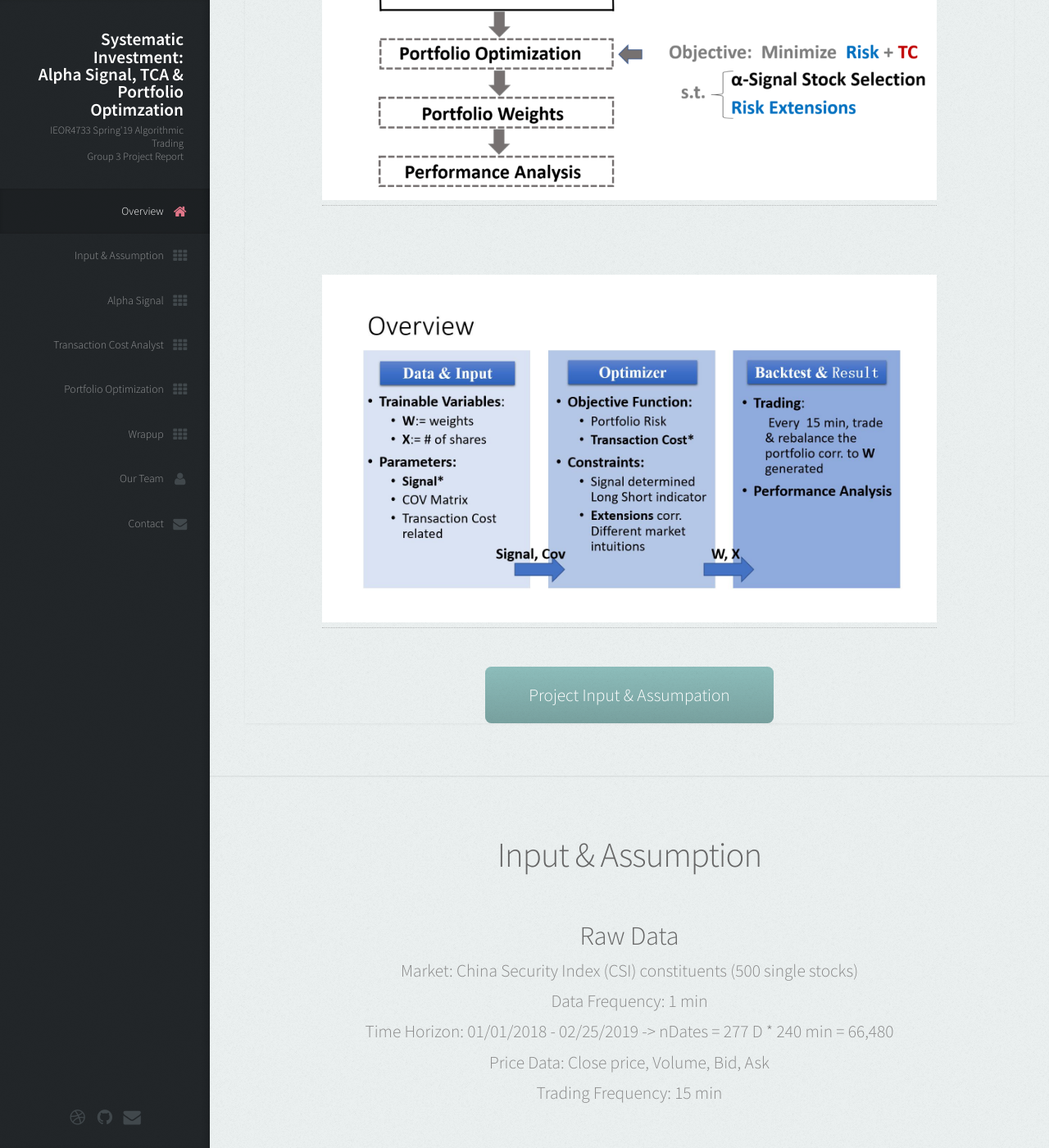
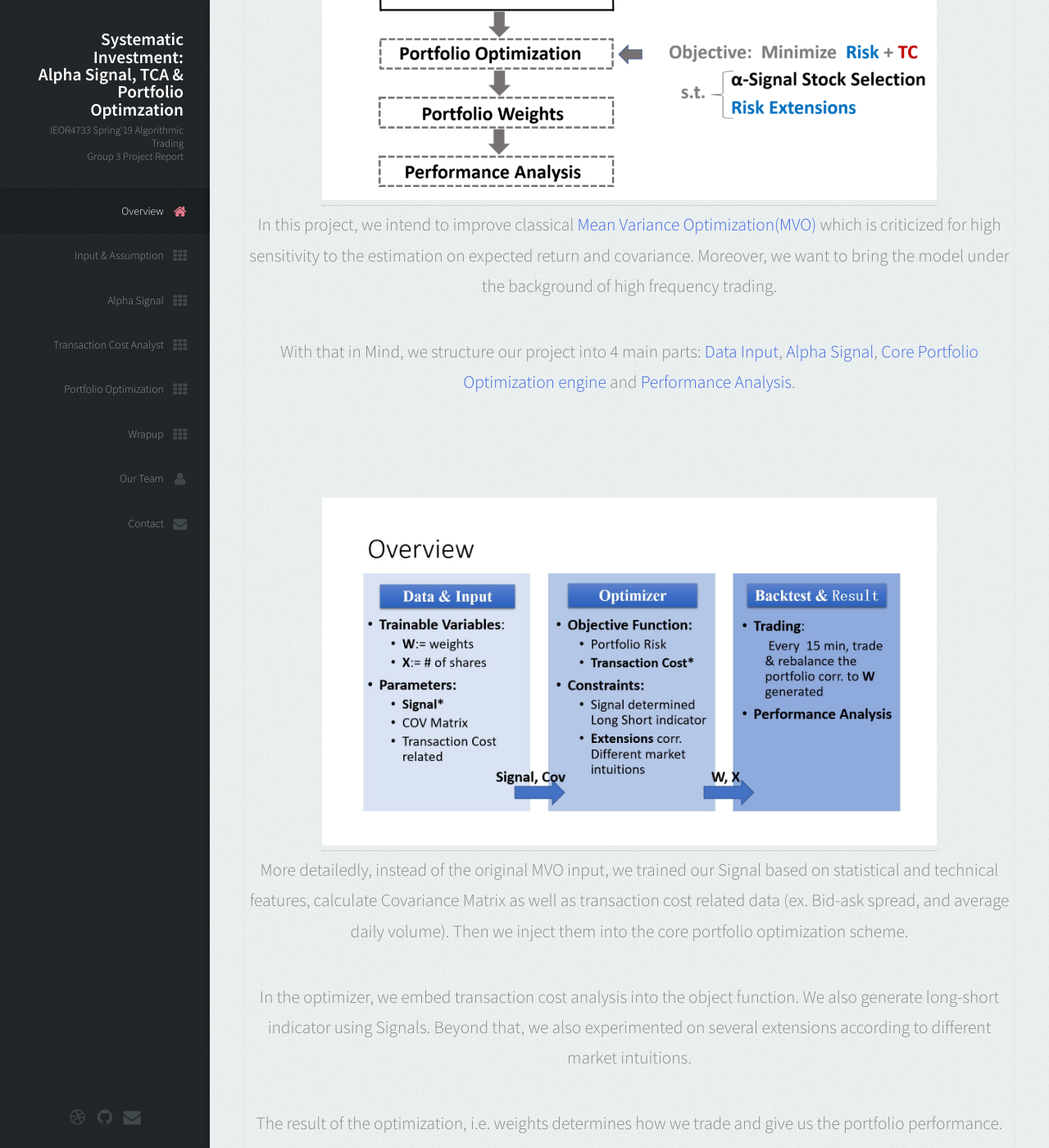
Before and after one commit to xiaohui-victor-li/xiaohui-victor-li.github.io, a Jekyll site: the page projects/algo-trading-project/index.html, which Jekyll copies as it is, in a window 1280 px wide and 1400 px high, scrolled down 1248 px. Shown: the whole window at 82% size. Built offline with Jekyll 4.4.1, drawn with Linux system fonts in a browser that asks for light colours; some of the changed text lies outside the part shown.

Commit message:
Add files via upload
New Algo Project

```diff
--- a/projects/algo-trading-project/index.html
+++ b/projects/algo-trading-project/index.html
@@ -105,11 +105,19 @@
 								<a href="#">
 									<img src="images/flowchart.jpg" alt="" width="80%" />
 								</a>
+
+								<p>In this project, we intend to improve classical <span style="color:royalblue">Mean Variance Optimization(MVO)</span> which is criticized for high sensitivity to the estimation on expected return and covariance. Moreover, we want to bring the model under the background of high frequency trading.</p>
+
+								<p>With that in Mind, we structure our project into 4 main parts: <span style="color:royalblue">Data Input</span>, <span style="color:royalblue">Alpha Signal</span>, <span style="color:royalblue">Core Portfolio Optimization engine</span> and <span style="color:royalblue">Performance Analysis</span>.</p>
 								<p>&nbsp;</p>
 
 								<a href="#">
 									<img src="images/flow2.jpeg" alt="" width="80%" />
 								</a>
+								<p>More detailedly,  instead of the original MVO input, we trained our Signal based on statistical and technical features, calculate Covariance Matrix as well as transaction cost related data (ex. Bid-ask spread, and average daily volume). Then we inject them into the core portfolio optimization scheme. </p>
+								<p>In the optimizer, we embed transaction cost analysis into the object function. We also generate long-short indicator using Signals. Beyond that, we also experimented on several extensions according to different market intuitions.  </p>
+								<p>The result of the optimization, i.e. weights determines how we trade and give us the portfolio performance.</p>
+
 							<footer>
 								<a href="#input" class="button scrolly">Project Input & Assumpation</a>
 							</footer>
@@ -136,9 +144,9 @@
 						<ul>
 						<li><h2>Assumptions:</h2>
 						<ul>
-						<li>All the stock are divisble</li>
-						<li>Price-taker trading mechanism</li>
-						<li>No shortselling ban, and higher commission fee for shortselling</li>
+						<li align="middle">a. All the stock are divisble</li>
+						<li align="middle">b. Price-taker trading mechanism</li>
+						<li align="middle">c. No shortselling ban, and higher commission fee for shortselling</li>
 
 						</ul>
 						</li>
@@ -148,17 +156,13 @@
 						<ul><li><h2>Benchmark choosing</h2><ul>
 						<p>&nbsp;</p>
 						<iframe id="igraph" scrolling="no" class="image fit" style="border:none;" seamless="seamless" src="https://plot.ly/~f_nnyz/10.embed" height="450" width="80%"></iframe>
-						<li><p >Traditional Benchmark: Index</p>
-						<ul>
-						<li>Survival Bias (stock suspension, changes in index constituents)</li>
 
-						</ul>
-						</li>
-						<li><p>Customize Benchmark</p>
-						<ul>
-						<li><p>Construct a new benmark with traded stock based on cap</p>
+						<li>Traditional Benchmark: Index</li>
+						<li><span style="color:tomato">Survival Bias Problem</span> (stock suspension, changes in index constituents...)</li>
 						<p>&nbsp;</p>
-						</li>
+						<li>Our Solution: <span style="color:royalblue">Customized Benchmark</span></li>
+						<li>Construct a new benmark with traded stock weighted based on <span style="color:skyblue">market capitalization</span></li>
+						<p>&nbsp;</p>
 
 
 
@@ -176,11 +180,19 @@
 
 							<header>
 								<h2>Alpha Signal</h2>
-								<h3>Financial Machine Learning</h3>
+								<h3><span style="background-color:DodgerBlue;color:white"> Concept </span>  Financial Machine Learning</h3>
 							</header>
 
 							<body class='typora-export' >
-							<div  id='write'  class = 'is-mac'><ul><li><p>A. classical linear alpha signal prediction among stock market is <strong>notirously difficult </strong> </p><ul><li>Non-linearity  </li><li>Noisy Randomness </li><li>Pattern Decay - <em>Regime Shift</em>  </li></ul><p>&nbsp;</p></li><li><p>B. general machine learning in finance is <strong>naively implemented</strong> </p><ul><li><p>Time Series  </p></li><li><p>Robustness</p><p>&nbsp;</p></li></ul></li></ul>
+							<div  id='write'  class = 'is-mac'><ul><li><p>A. classical linear alpha signal prediction among stock market is <span style="color:tomato">notirously difficult... </span>
+							</p><ul><li>Non-linearity  </li>
+								<li>Noisy Randomness </li>
+								<li>Pattern Decay - <em>Regime Shift</em>  </li></ul>
+							<li><p>B. general machine learning in finance is <span style="color:tomato">naively implemented</span> </p><ul><li>Time Series</li><li>Robustness</li></ul></li></ul>
+							<p>&nbsp;</p></li>
+
+							<p> For this section, we aim to design a machine-learning based model to dynamically select out the upward and downward trending stock among the stock pool. Specifically, the machine learning algorithm output a trading signal for each stocks from training in the histrocial data. We strive to preserve the <span style="color:tomato">overfitting issue</span> while maintaining a <span style="color:royalblue">robust prediction</span> to capture the trend under test set, thus enhancing the potential performance in true test set, which is live trading.
+							</p>
 
 
 							<footer>
@@ -205,17 +217,20 @@
 						<p>&nbsp;</p>
 
 						<li>Feature Selection</li>
-						<p>apply light gradient boosting tree model to find the feature importance</p>
+						<p>apply light gradient boosting tree model to find the feature importance on predicting the future stock return trend</p>
 						<a href="#" ><img src="images/ml/feat_importance.png" alt="" /></a>
 						<p>&nbsp;</p>
 
-						<h4 align="left"><a name='header-n100' class='md-header-anchor '></a>Dependent Variables</h4><ul><li>Up (+1) - top 25% positive return stocks </li><li>Down (-1) - bottom 25% loss return stocks  </li><li>Medium (0) - the rest stocks </li></ul>
+						<h4 align="left"><a name='header-n100' class='md-header-anchor '></a>Dependent Variables</h4>
+						<p>For each 15 minute period, rank and accordingly label the pool's stock <span style="color:royalblue">next period relative return</span> as dependent target.
+						<ul><li>Up (+1) - top 25% positive return stocks </li><li>Down (-1) - bottom 25% loss return stocks  </li><li>Medium (0) - the rest stocks </li></ul>
 						<p>&nbsp;</p>
 
 
 						<h3><a name='header-n17' class='md-header-anchor '></a>Model Selection</h3>
 
 						<h4 align="left"><a name='header-n56' class='md-header-anchor '></a>Time Series Cross Validation</h4>
+							<p>implement <span style="color:skyblue">walk-forward</span> time series cross valdiation to avoid serial autocorrelation and look-ahead bias error, thus measuring the real validation set model performance.</p>
 							<a href="#">
 									<img src="images/ml/ts-cv.png" alt="" height=400 width =300 />
 							</a>
@@ -274,6 +289,7 @@
 							<a href="#">
 								<img src="images/tca/tca.jpeg" alt="" width = 70%/></a>
 							<p>&nbsp;</p>
+							<p>From the graph, we clearly see that there is a gap between Net Value and Transaction cost adjusted net value, especially during a high volatility period. Therefore, it is of great importance to formulate and punish on the transaction cost. </p>
 
 							<h3>Commission Fee & Bia Ask</h3>
 
@@ -357,32 +373,24 @@
 				<section id="opt" class="three">
 						<div class="container">
 							<h2>Optimization Extension</h2>
-							<ul>
-
-							<li><h3>Assumptions of Minimum Variance Optimization:</h3>
-							<ul>
-							<li>Covariance matrix is the correct measure of investment risk</li>
-							<li>Investment returns canbe adequately represented by a joint elliptical distribution, e.g., Normal Distribution</li>
 
 
-							</ul>
-							</li>
+							<h3>Assumptions of Minimum Variance Optimization:</h3>
+							<p>Covariance matrix is the correct measure of investment risk. Investment returns canbe adequately represented by a joint elliptical distribution, e.g., Normal Distribution.</p>
+							<p>But the reality is different...</p>
 
-							</ul>
 							<ul>
-							<li>
-								<p align="left">But the reality is different. Therefore, our optimization extension would focus on:</p>
-							<ul>
-							<li><strong>Risk Measurement</strong></li>
-							<li><strong>Risk Management</strong></li>
-							</ul>
+							<li><p>Our optimization extension would focus on:</p>
+							<ul><li><strong>Risk Measurement</strong></li></ul>
+							<ul><li><strong>Risk Management</strong></li></ul>
 							</li>
 							</ul>
 							<a href="#">
-								<img src="images/opt/5_extension framework.png" alt="" width = 80%></a>
+								<img src="images/opt/5_extension framework.jpeg" alt="" width = 80%></a>
+							<p>&nbsp;</p>
 							<p>&nbsp;</p>
 
-							<h3 align="left">Optimization Extension 1: Downside Risk</h3>
+							<h3>Optimization Extension 1: Downside Risk</h3>
 							<ul>
 							<li><h4>Intuition:</h4>
 							<ul>
@@ -418,7 +426,7 @@
 
 							</ul>
 							<p>&nbsp;</p>
-							<h3 align="left">Optimization Extension 2: Shrink Weight</h3>
+							<h3>Optimization Extension 2: Shrink Weight</h3>
 							<ul>
 							<p>&nbsp;</p>
 							<li><h4>Intuition:</h4>
@@ -492,7 +500,7 @@
 							<p>&nbsp;</p>
 
 							<ul>
-							<li><p align="left">Source:</p>
+							<li><p>Source:</p>
 							<ul>
 							<li>Chonghui Jiang, Jiangze Du, Yunbi An, <em>Combining the minimum-variance and equally-weighted</em> <em>portfolios: Can portfolio performance be improved</em></li>
 
@@ -502,93 +510,103 @@
 							</ul>
 
 
+							<p>&nbsp;</p>
+
+							<h3>Optimization Extension 4: CVar</h3>
+							<ul>
+							<p>&nbsp;</p>
+							<li><h4>Intuition:</h4>
+							<ul>
+							<li>Limit the maximum total amount of short selling, i.e., the L1 norm of the portfolio-weight vector is shrinked within a given threshold</li>
+							<li>A generalization of the shortselling constraint in which the total amount of short-selling should not exceed a given budget</li>
+
+							</ul>
+							</li>
+
+							</ul>
+							<ul>
+							<p>&nbsp;</p>
+							<li><h4>Formulation:</h4>
+							<ul>
+							<a href="#">
+								<img src="images/opt/extension2_form.png" alt="" width = 50%></a>
+							<p>&nbsp;</p>
+							</li>
+
+							</ul>
+							</li>
+
+							</ul>
+							<h4>Result:</h4>
+							<a href="#">
+								<img src="images/opt/curve_2.jpeg" alt="" width = 70%></a>
+							<a href="#">
+								<img src="images/opt/extension4_table.png" alt="" width = 70%></a>
+
+							<ul>
+							<p>&nbsp;</p>
+							<li><h4>Source:</h4>
+							<ul>
+							<li>Victor DeMiguel, Lorenzo Garlappi, Francisco J. &amp; Nogales Raman Uppal (July 2007), A Generalized Approach to Portfolio Optimization: Improving Performance By Constraining Portfolio Norms</li>
+
+							</ul>
+							</li>
+
+							</ul>
+
+							<p>&nbsp;</p>
+							<h3>Optimization Extension 5: Risk Parity</h3>
+							<ul>
+							<p>&nbsp;</p>
+							<li><h4>Intuition:</h4>
+							<ul>
+							<li>Limit the maximum total amount of short selling, i.e., the L1 norm of the portfolio-weight vector is shrinked within a given threshold</li>
+							<li>A generalization of the shortselling constraint in which the total amount of short-selling should not exceed a given budget</li>
+
+							</ul>
+							</li>
+
+							</ul>
+							<ul>
+							<p>&nbsp;</p>
+							<li><h4>Formulation:</h4>
+							<ul>
+							<a href="#">
+								<img src="images/opt/extension2_form.png" alt="" width = 50%></a>
+							<p>&nbsp;</p>
+							</li>
+
+							</ul>
+							</li>
+
+							</ul>
+							<h4>Result:</h4>
+							<a href="#">
+								<img src="images/opt/curve_5.jpeg" alt="" width = 70%></a>
+							<a href="#">
+								<img src="images/opt/extension5_table.png" alt="" width = 70%></a>
+
+							<ul>
+							<p>&nbsp;</p>
+							<li><h4>Source:</h4>
+							<ul>
+							<li>Victor DeMiguel, Lorenzo Garlappi, Francisco J. &amp; Nogales Raman Uppal (July 2007), A Generalized Approach to Portfolio Optimization: Improving Performance By Constraining Portfolio Norms</li>
+
+							</ul>
+							</li>
+
+							</ul>
+
 							<footer>
-								<a href="#extension" class="button scrolly">Project Extention</a>
+								<a href="#extension" class="button scrolly">Thoughts</a>
 							</footer>
-							<p>&nbsp;</p>
 
 
 						</div>
 					</section>
 
 
-				<section id="extension" class="two">
-						<div class="container">
-
-							<header>
-								<h2>Project Extension</h2>
-							</header>
-
-
-						<p>&nbsp;</p>
-								<ul><h3>Optimization - CVaR (Expected Shortfall)</h3>
-								<ul>
-								<li><h4>Intuition:</h4>
-								<ul>
-								<li>CVaR, a risk assessment measure that quantifies the amount of tail risk; an alternative way to improve skewness</li>
-
-								</ul>
-								</li>
-								<li><h4>Formulation:</h4>
-								<a href="#">
-								<img src="images/ext/aa.jpeg" alt="" width = 50%></a>
-
-								<p>&nbsp;</p>
-								</li>
-
-								</ul>
-								</li>
-
-								</ul>
-								</li>
-
-								</ul>
-								<ul>
-								<li><p align="left">Source:</p>
-								<ul>
-								<li> Luis F. Zuluaga &amp; Samuel H. Cox, Improving skewness of mean-variance portfolios</li>
-
-								</ul>
-								</li>
-
-								</ul>
-								<p>&nbsp;</p>
-								<ul>
-								<li><h3>Optimization - Risk Parity</h3>
-								<ul>
-								<li><h4>Intuition:</h4>
-								<ul>
-								<li>The aim of Risk Parity Model is to make each asset contributes the same amount of risk to the portfolio</li>
-
-								</ul>
-								</li>
-								<li><h4>Formulation:</h4>
-								<a href="#">
-								<img src="images/ext/bb.jpeg" alt="" width = 50%></a>
-
-								</ul>
-								</li>
-
-								</ul>
-								</li>
-
-								</ul>
-								</li>
-
-								</ul>
-								</li>
-										</ul>
-										<ul>
-								<p>&nbsp;</p>
-										<footer>
-											<a href="#extension2" class="button scrolly">Thoughts</a>
-										</footer>
-										<p>&nbsp;</p>
-
-
-									</div>
-							</section>
-					<section id="extension2" class="two">
+					<section id="extension" class="two">
 							<div class="container">
 
 							<header>
@@ -658,6 +676,8 @@
 
 							<iframe id="igraph" class="image fit" scrolling="no" style="border:none;" seamless="seamless" src="https://plot.ly/~f_nnyz/75.embed" height="525" width="100%"></iframe>
 							</article>
+
+							<p>Overall, we achieved an increase in Net Value; Even in bear market, our net value almost maintain flat. Internally, all models out performs benchmark. Notebly, Semi Variance model and Shrink Weight bring our optimization scheme a whole stage up.</p>
 
 						<p>&nbsp;</p>
 						<p>&nbsp;</p>
```
Also changed, not shown: other parts of projects/algo-trading-project/index.html (+5 -5 lines), projects/algo-trading-project/images/opt/5_extension framework.jpeg (added), projects/algo-trading-project/images/opt/curve_2.jpeg (added), projects/algo-trading-project/images/opt/curve_5.jpeg (added), projects/algo-trading-project/images/opt/extension1_table.png, projects/algo-trading-project/images/opt/extension2_table.png, projects/algo-trading-project/images/opt/extension3_table.png, projects/algo-trading-project/images/opt/extension4_table.png (added), projects/algo-trading-project/images/opt/extension5_table.png (added).
